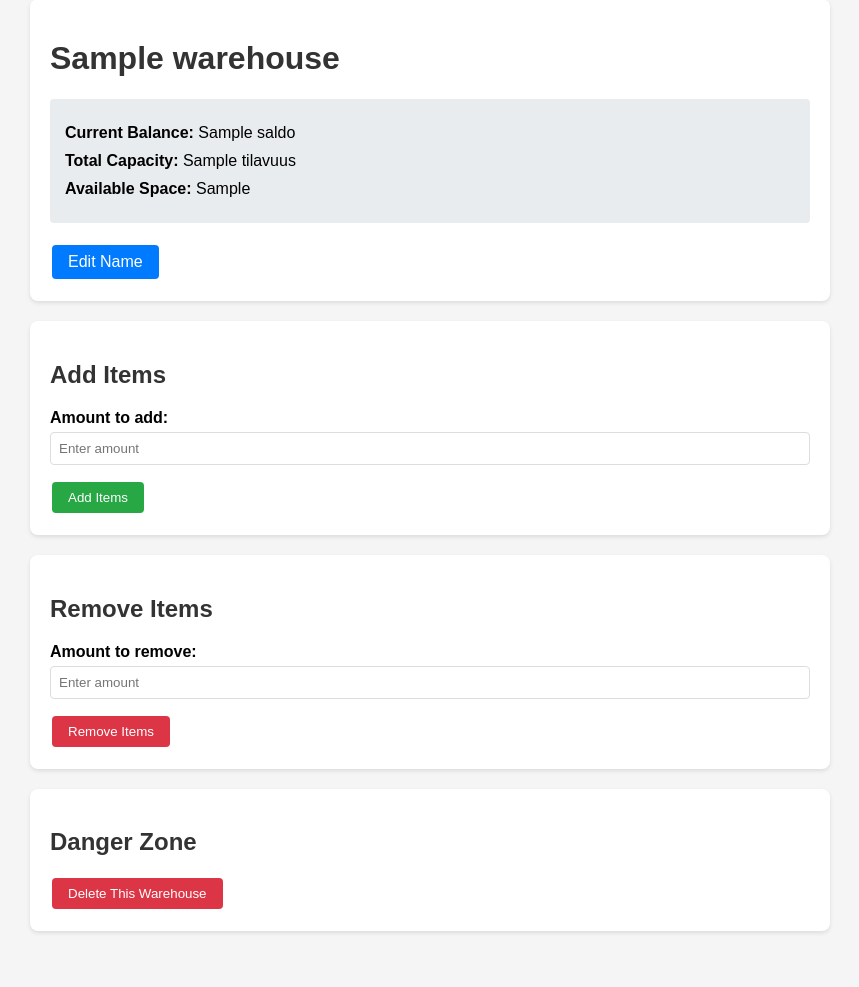
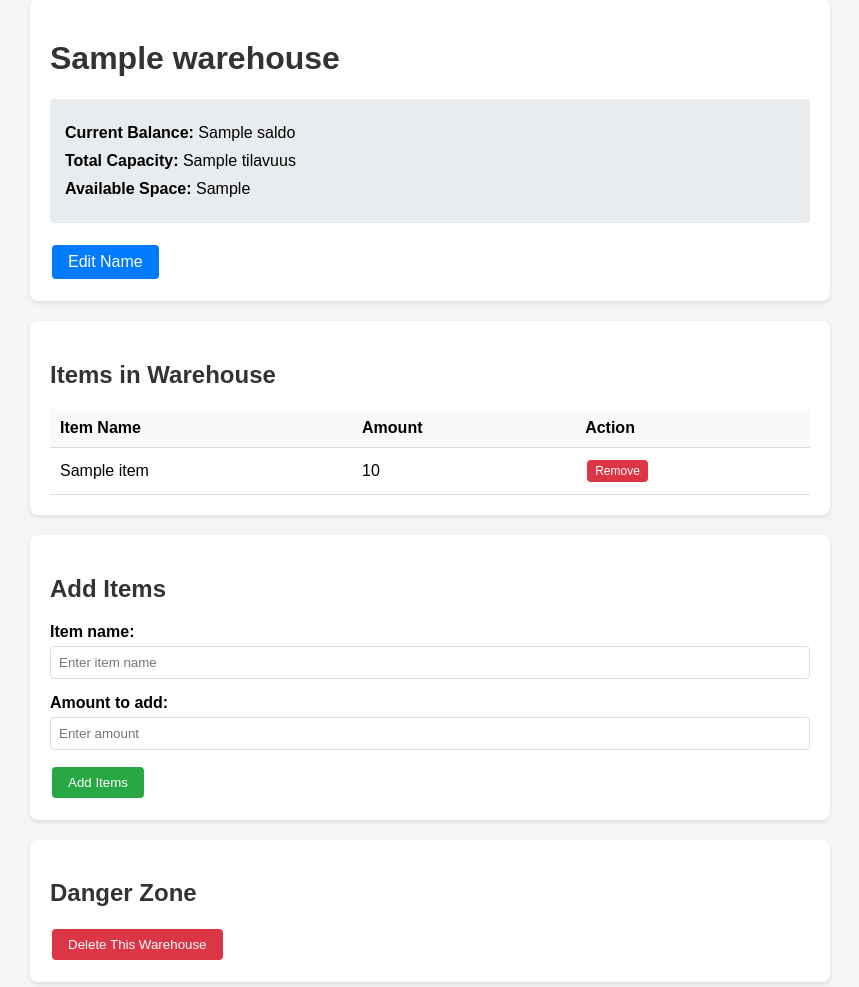
Before and after one commit to niiitty/ohtuvarasto, a Flask app: template src/templates/view_warehouse.html in a window 1280 px wide. Shown: the part 79-1066 px from the top of the page, without its empty margins (210-1069 px from the left). Before the commit the page ends 1012 px from the top, so only its background shows below. Run offline with Flask 3, Linux system fonts and the light colour scheme; the template is opened without the code that fills it: most values are stand-ins (such as "Sample title", 1, 10 or a date in 2020).

Commit message:
Add named items support to warehouse management
Co-authored-by: niiitty <186628666+niiitty@users.noreply.github.com>

```diff
--- a/src/app.py
+++ b/src/app.py
@@ -39,7 +39,8 @@ def new_warehouse():
         warehouse_id = get_next_id()
         warehouses[warehouse_id] = {
             'name': name,
-            'varasto': Varasto(capacity, initial_balance)
+            'varasto': Varasto(capacity, initial_balance),
+            'warehouse_items': []
         }
         return redirect(url_for('index'))
 
@@ -64,12 +65,18 @@ def add_items(warehouse_id):
     if warehouse_id not in warehouses:
         return redirect(url_for('index'))
 
+    item_name = request.form.get('item_name', '').strip()
     try:
         amount = float(request.form.get('amount', 0))
     except ValueError:
         return redirect(url_for('view_warehouse', warehouse_id=warehouse_id))
 
-    warehouses[warehouse_id]['varasto'].lisaa_varastoon(amount)
+    if amount > 0 and item_name:
+        warehouses[warehouse_id]['varasto'].lisaa_varastoon(amount)
+        warehouses[warehouse_id]['warehouse_items'].append({
+            'name': item_name,
+            'amount': amount
+        })
     return redirect(url_for('view_warehouse', warehouse_id=warehouse_id))
 
 
@@ -79,12 +86,18 @@ def remove_items(warehouse_id):
     if warehouse_id not in warehouses:
         return redirect(url_for('index'))
 
+    item_index = request.form.get('item_index')
     try:
-        amount = float(request.form.get('amount', 0))
-    except ValueError:
+        item_index = int(item_index)
+    except (ValueError, TypeError):
         return redirect(url_for('view_warehouse', warehouse_id=warehouse_id))
 
-    warehouses[warehouse_id]['varasto'].ota_varastosta(amount)
+    items = warehouses[warehouse_id]['warehouse_items']
+    if 0 <= item_index < len(items):
+        item = items[item_index]
+        warehouses[warehouse_id]['varasto'].ota_varastosta(item['amount'])
+        items.pop(item_index)
+
     return redirect(url_for('view_warehouse', warehouse_id=warehouse_id))
 
 
--- a/src/templates/base.html
+++ b/src/templates/base.html
@@ -115,6 +115,27 @@
         nav a {
             margin-right: 15px;
         }
+        .items-table {
+            width: 100%;
+            border-collapse: collapse;
+            margin-top: 10px;
+        }
+        .items-table th, .items-table td {
+            padding: 10px;
+            text-align: left;
+            border-bottom: 1px solid #ddd;
+        }
+        .items-table th {
+            background-color: #f8f9fa;
+            font-weight: bold;
+        }
+        .items-table tr:hover {
+            background-color: #f9f9f9;
+        }
+        .btn-small {
+            padding: 4px 8px;
+            font-size: 12px;
+        }
     </style>
 </head>
 <body>
--- a/src/templates/view_warehouse.html
+++ b/src/templates/view_warehouse.html
@@ -18,24 +18,48 @@
 </div>
 
 <div class="container">
+    <h2>Items in Warehouse</h2>
+    {% if warehouse.warehouse_items %}
+        <table class="items-table">
+            <thead>
+                <tr>
+                    <th>Item Name</th>
+                    <th>Amount</th>
+                    <th>Action</th>
+                </tr>
+            </thead>
+            <tbody>
+            {% for item in warehouse.warehouse_items %}
+                <tr>
+                    <td>{{ item.name }}</td>
+                    <td>{{ item.amount }}</td>
+                    <td>
+                        <form method="POST" action="{{ url_for('remove_items', warehouse_id=warehouse_id) }}" class="inline-form">
+                            <input type="hidden" name="item_index" value="{{ loop.index0 }}">
+                            <button type="submit" class="btn btn-danger btn-small">Remove</button>
+                        </form>
+                    </td>
+                </tr>
+            {% endfor %}
+            </tbody>
+        </table>
+    {% else %}
+        <p>No items in this warehouse yet.</p>
+    {% endif %}
+</div>
+
+<div class="container">
     <h2>Add Items</h2>
     <form method="POST" action="{{ url_for('add_items', warehouse_id=warehouse_id) }}">
         <div class="form-group">
+            <label for="item_name">Item name:</label>
+            <input type="text" id="item_name" name="item_name" required placeholder="Enter item name">
+        </div>
+        <div class="form-group">
             <label for="add_amount">Amount to add:</label>
-            <input type="number" id="add_amount" name="amount" step="0.01" min="0" required placeholder="Enter amount">
+            <input type="number" id="add_amount" name="amount" step="0.01" min="0.01" required placeholder="Enter amount">
         </div>
         <button type="submit" class="btn btn-success">Add Items</button>
-    </form>
-</div>
-
-<div class="container">
-    <h2>Remove Items</h2>
-    <form method="POST" action="{{ url_for('remove_items', warehouse_id=warehouse_id) }}">
-        <div class="form-group">
-            <label for="remove_amount">Amount to remove:</label>
-            <input type="number" id="remove_amount" name="amount" step="0.01" min="0" required placeholder="Enter amount">
-        </div>
-        <button type="submit" class="btn btn-danger">Remove Items</button>
     </form>
 </div>
 
```
Also changed, not shown: src/tests/app_test.py (+53 -4 lines).
